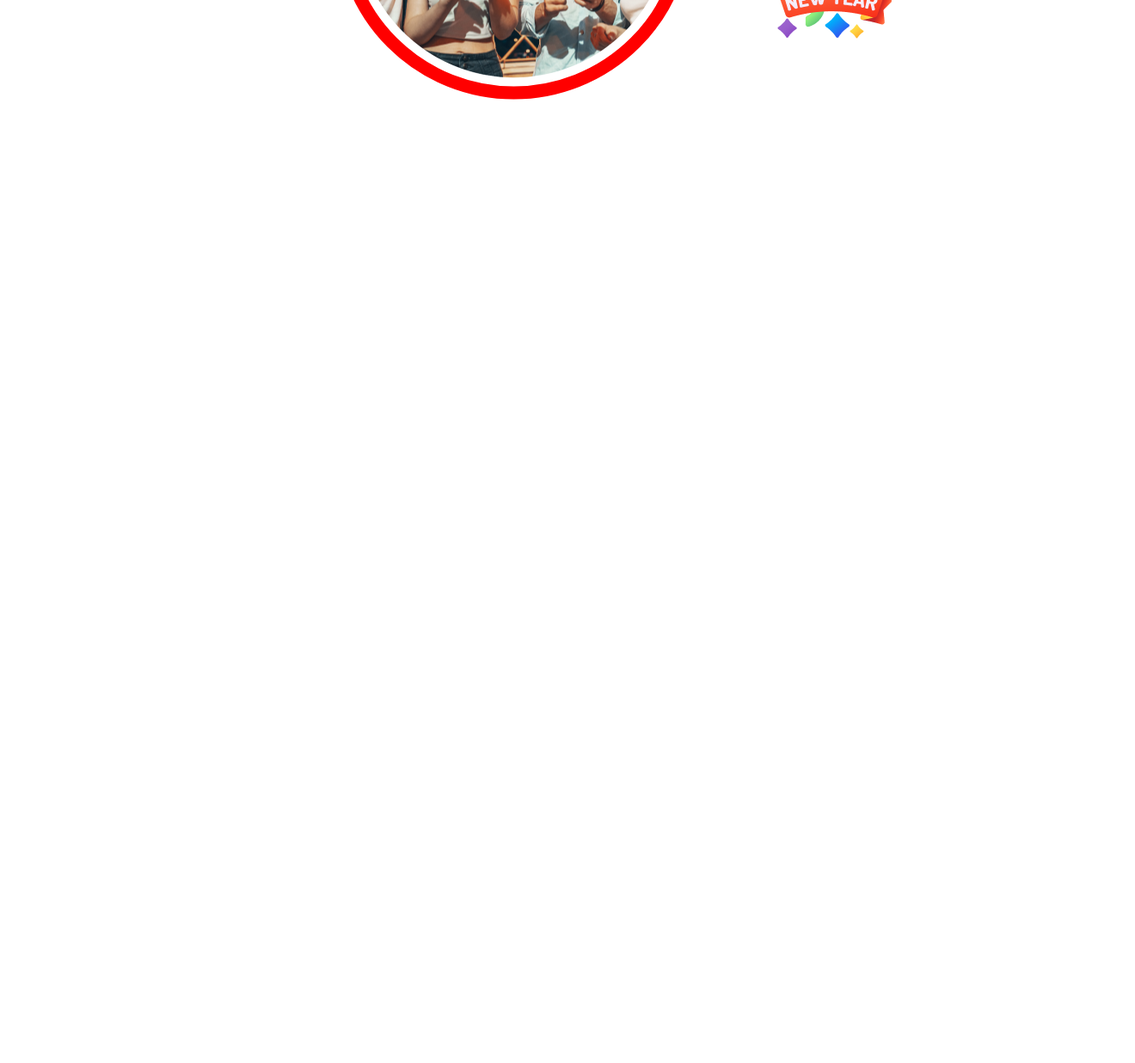
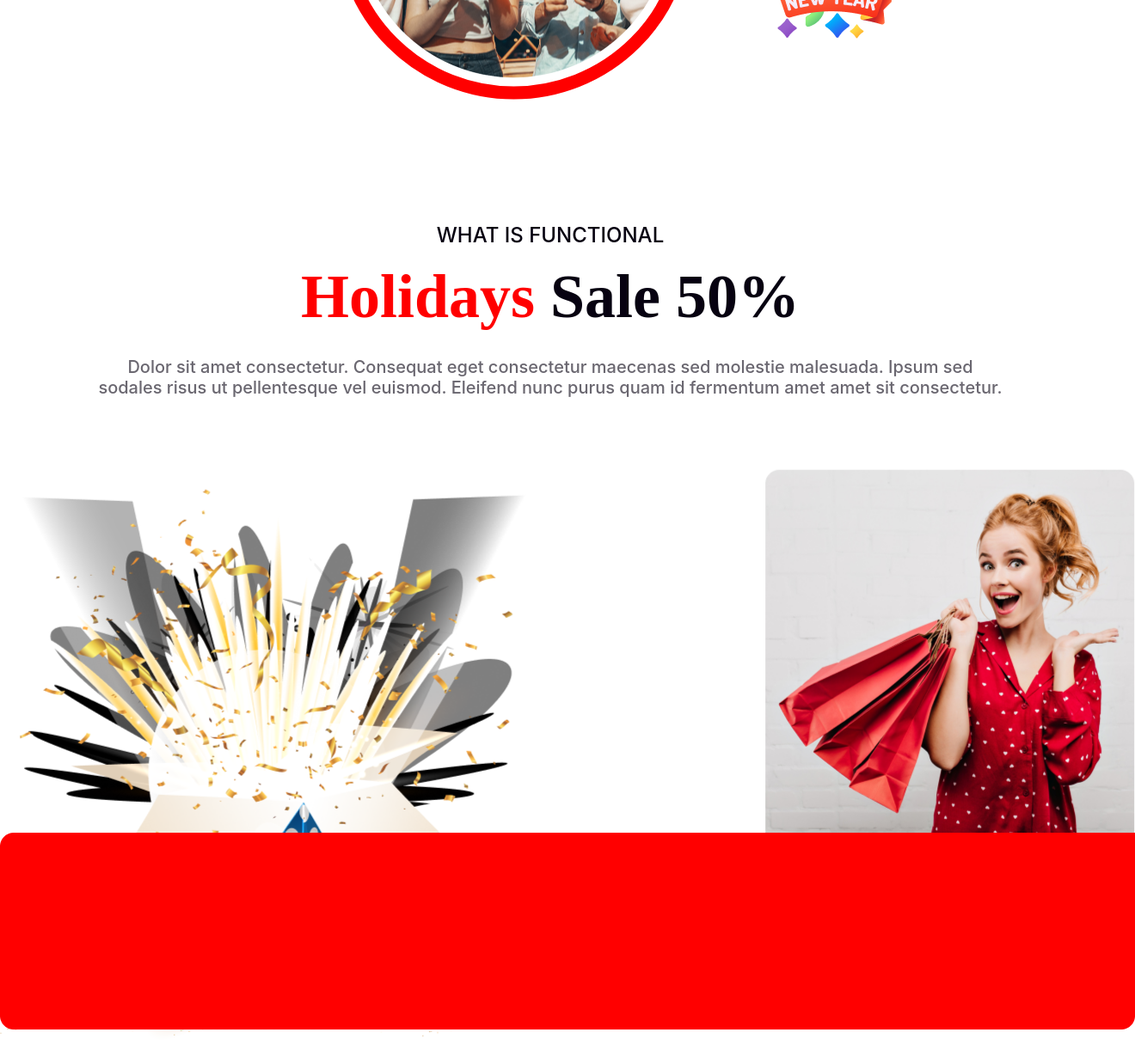
Before and after one commit to Shatak-the-imposter/My-A1, a plain HTML site: page index.html in a window 1280 px wide. Shown: the part 3361-4598 px from the top of the page at 86% size, 1320 px wide, since content can reach past the window. Before the commit the page ends 3620 px from the top, so only its background shows below. Drawn offline with Linux system fonts and the light colour scheme.

Commit message:
holiday sales partical done

```diff
--- a/index.html
+++ b/index.html
@@ -39,7 +39,7 @@
                 <h1 id="welcome_title">Welcome to midnight party</h1>
                 <p id="welcome_description">Dolor sit amet consectetur. Consequat eget consectetur maecenas sed molestie
                     malesuada. Ipsum sed sodales risus ut pellentesque vel euismod. </p>
-                    <button id="join_now">JOIN NOW</button>
+                <button id="join_now">JOIN NOW</button>
                 <img id="year_pic" src="resources/Group 70 new.png">
             </div>
 
@@ -47,7 +47,8 @@
         <!-- Party location and details -->
 
         <div class="party_location">
-            <p id="party_description"><span>Place:</span>New Park Hotel <br><span>Date:</span> 31 December Night 2023 <br><span>Time:</span> Evening 7.30 pm to 12.30 am</p>
+            <p id="party_description"><span>Place:</span>New Park Hotel <br><span>Date:</span> 31 December Night 2023
+                <br><span>Time:</span> Evening 7.30 pm to 12.30 am</p>
             <button id="join">JOIN NOW</button>
 
         </div>
@@ -56,7 +57,8 @@
             <div>
                 <h4>NEW BEST OFFER</h4>
                 <h1>Coming Soon</h1>
-                <p>Dolor sit amet consectetur. Consequat eget consectetur maecenas sed molestie malesuada. Ipsum sed sodales risus ut pellentesque vel euismod. </p>
+                <p>Dolor sit amet consectetur. Consequat eget consectetur maecenas sed molestie malesuada. Ipsum sed
+                    sodales risus ut pellentesque vel euismod. </p>
             </div>
             <div>
                 <img id="circle_img" src="resources/Ellipse 1.png" alt="" srcset="">
@@ -68,6 +70,19 @@
             </div>
 
         </div>
+        <!-- Holiday sales -->
+        <div class="holiday_sales">
+            <h4>WHAT IS FUNCTIONAL</h4>
+            <h1><span>Holidays</span> Sale 50%</h1>
+            <p>Dolor sit amet consectetur. Consequat eget consectetur maecenas sed
+                molestie malesuada. Ipsum sed sodales risus ut pellentesque vel euismod. Eleifend nunc purus quam id
+                fermentum amet amet sit consectetur.</p>
+        </div>
+        <div class="discount_img">
+            <div id="Celebration_box"><img src="resources/Group 75.png" alt="" srcset=""></div>
+            <div id="women"><img src="resources/Rectangle 1.png" alt="" srcset=""></div>
+            <div id="red_box"><img src="resources/Rectangle 2.png" alt="" srcset=""></div>
+        </div>
 
     </main>
 
--- a/style/style.css
+++ b/style/style.css
@@ -165,7 +165,7 @@
 
 span {
     color: #F00;
-    text-align: center;
+
 }
 
 #join {
@@ -186,7 +186,7 @@ span {
 .new_best_year {
     max-width: 1320px;
     height: 600px;
-    margin:auto;
+    margin: auto;
     margin-top: 120px;
     border-radius: 16px;
     display: flex;
@@ -225,14 +225,67 @@ span {
     font-size: 48px;
     font-weight: 700;
 }
-#circle_img{
+
+#circle_img {
     border: 15px solid red;
     border-radius: 100%;
     padding: 10px;
     position: absolute;
     transform: translateY(10%);
 }
-#circle_img_leftside_content{
+
+#circle_img_leftside_content {
     position: absolute;
     transform: translateX(230%);
 }
+/*Holiday sales css*/
+
+.holiday_sales h4 {
+    margin-top: 0;
+    color: #070211;
+    font-family: 'Inter', sans-serif;
+    font-size: 24px;
+    font-weight: 500;
+    text-align: center;
+}
+
+.holiday_sales h1 {
+    color: #070211;
+    font-family: 'Merriweather', serif;
+    font-size: 72px;
+    font-weight: 900;
+    text-align: center;
+    margin-top: 16px;
+}
+
+.holiday_sales p {
+    color: rgba(7, 2, 17, 0.60);
+    text-align: center;
+    font-family: 'Inter', sans-serif;
+    font-size: 20px;
+    font-weight: 500;
+    max-width: 1060px;
+    margin: auto;
+    margin-top: 28px;
+}
+
+.discount_img{
+    display: flex;
+    width: 1320px;
+    height: 630px;
+    margin: auto;
+    margin-top: 40px;
+}
+#red_box{
+    max-width: 1320px;
+    position: absolute;
+    transform: translate(0%, 200%);
+}
+#women{
+    position: absolute;
+    transform: translate(207.5%, 10%);
+}
+#Celebration_box{
+    position: absolute;
+    transform: translate(-10%, 10%);
+}
```
